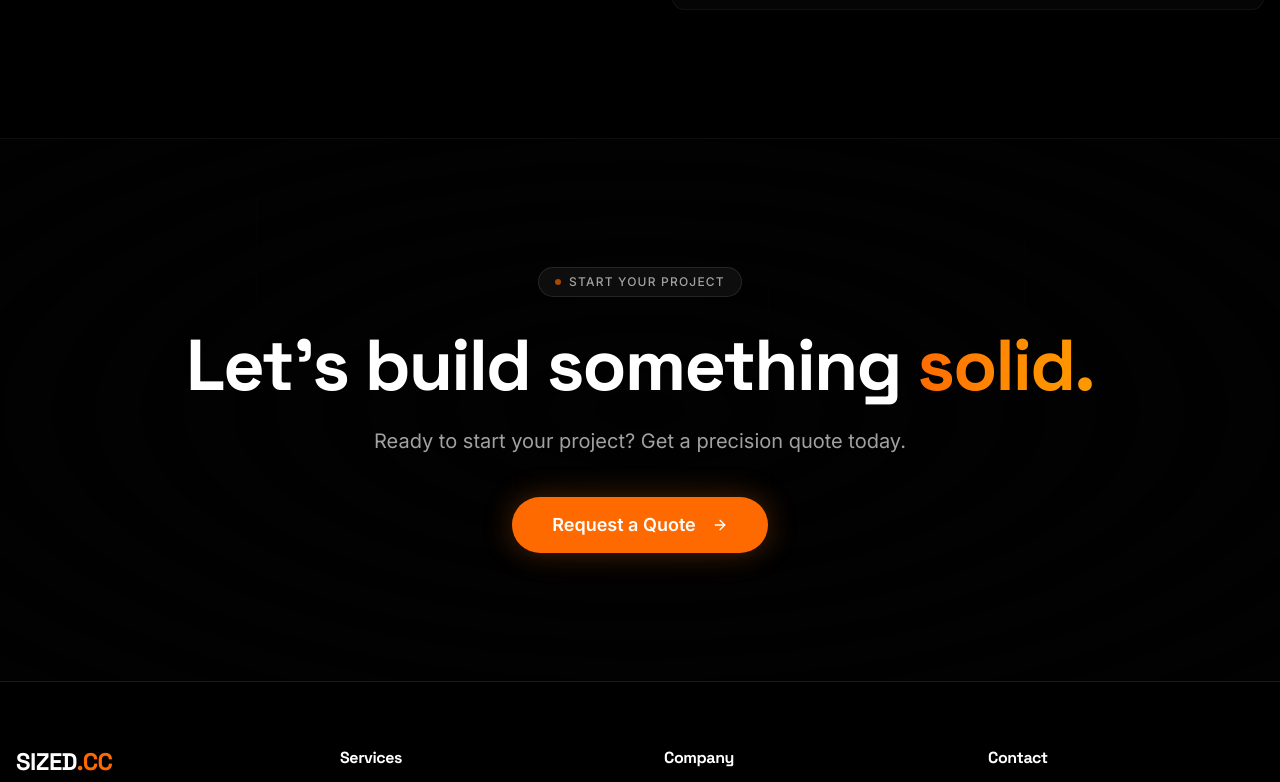
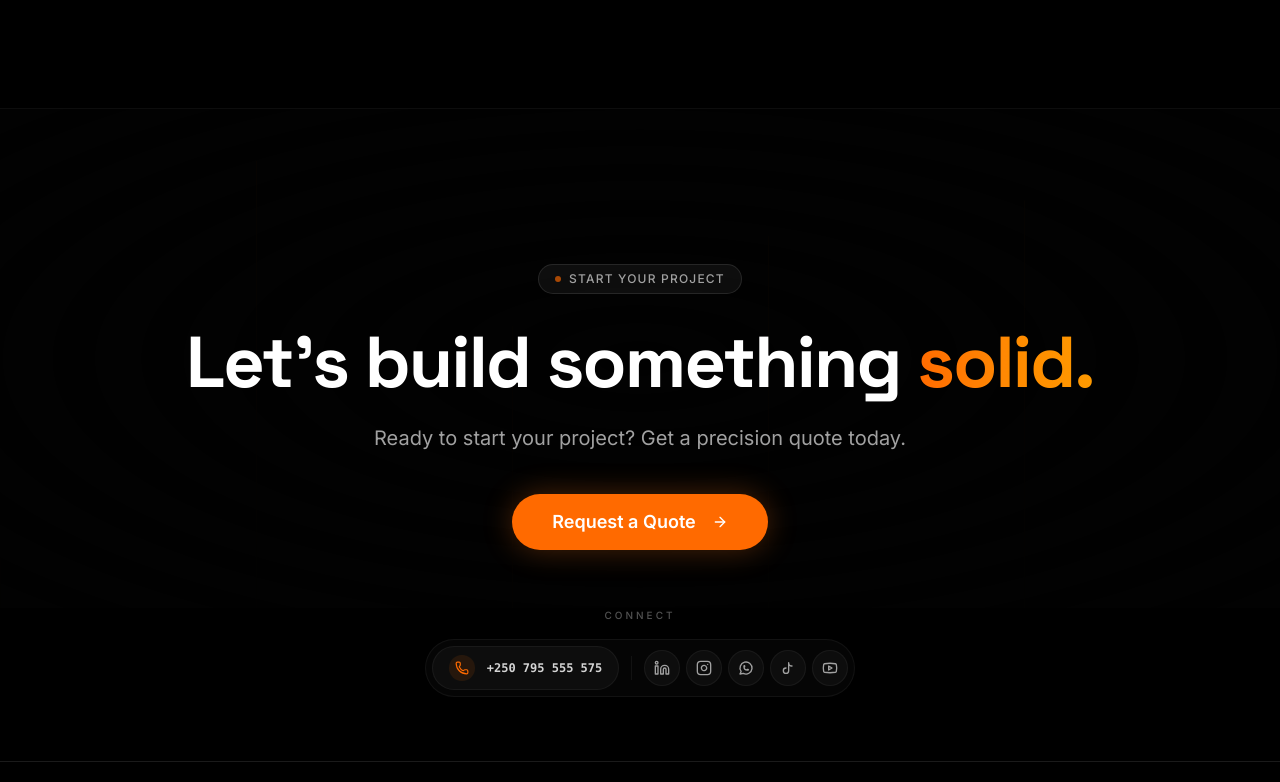
Before and after one commit to nsanzumuhire/Sized-CC, a Next.js app: page / in a window 1280 px wide. Shown: the part 5918-6700 px from the top of the page. Built offline with nearby package versions, Linux system fonts and the light colour scheme.

Commit message:
feat: added socials section

```diff
--- a/app/page.tsx
+++ b/app/page.tsx
@@ -83,6 +83,19 @@ const CTA = dynamic(
   }
 );
 
+const Socials = dynamic(
+  () => import("@/components/sections/socials").then((mod) => mod.Socials),
+  {
+    loading: () => (
+      <div className="py-20 bg-black animate-pulse">
+        <div className="container mx-auto px-4">
+          <div className="h-40 bg-white/5 rounded-xl" />
+        </div>
+      </div>
+    ),
+  }
+);
+
 export default function Home() {
   return (
     <div className="min-h-screen bg-background text-foreground selection:bg-primary selection:text-white overflow-x-hidden">
@@ -99,6 +112,7 @@ export default function Home() {
         <Features />
         <FAQ />
         <CTA />
+        <Socials />
       </main>
       <Footer />
     </div>
--- a/components/custom-icons.tsx
+++ b/components/custom-icons.tsx
@@ -20,3 +20,38 @@ export const HangingSign = (props: LucideProps) => (
         <rect x="8" y="10" width="12" height="8" rx="1" />
     </svg>
 );
+
+export const TikTok = (props: LucideProps) => (
+    <svg
+        xmlns="http://www.w3.org/2000/svg"
+        width="24"
+        height="24"
+        viewBox="0 0 24 24"
+        fill="none"
+        stroke="currentColor"
+        strokeWidth="2"
+        strokeLinecap="round"
+        strokeLinejoin="round"
+        {...props}
+    >
+        <path d="M9 12a4 4 0 1 0 4 4V4a5 5 0 0 0 5 5" />
+    </svg>
+);
+
+export const WhatsApp = (props: LucideProps) => (
+    <svg
+        xmlns="http://www.w3.org/2000/svg"
+        width="24"
+        height="24"
+        viewBox="0 0 24 24"
+        fill="none"
+        stroke="currentColor"
+        strokeWidth="2"
+        strokeLinecap="round"
+        strokeLinejoin="round"
+        {...props}
+    >
+        <path d="M3 21l1.65-3.8a9 9 0 1 1 3.4 2.9L3 21" />
+        <path d="M9 10a.5.5 0 0 0 1 0V9a.5.5 0 0 0-1 0v1a5 5 0 0 0 5 5h1a.5.5 0 0 0 0-1h-1a.5.5 0 0 0 0 1" />
+    </svg>
+);
--- a/components/sections/cta.tsx
+++ b/components/sections/cta.tsx
@@ -10,7 +10,7 @@ export function CTA() {
   const { openModal } = useQuoteModal();
 
   return (
-    <section className="py-32 relative overflow-hidden bg-black border-t border-white/5 flex items-center justify-center min-h-[500px]">
+    <section className="pt-32 pb-8 relative overflow-hidden bg-black border-t border-white/5 flex items-center justify-center min-h-[500px]">
       <BackgroundBeams className="opacity-20" />
 
       <div className="container relative z-10 mx-auto px-4 text-center">
--- a/components/sections/features.tsx
+++ b/components/sections/features.tsx
@@ -28,7 +28,7 @@ export function Features() {
               Why Choose <span className="text-primary">SIZED</span>?
             </h2>
             <p className="text-lg text-neutral-400 leading-relaxed mb-10">
-              We don&apos;t just cut metal; we engineer solutions with precision and durability that lasts.
+              We listen, design, fabricate, and deliver—without compromises.
             </p>
 
             <div className="space-y-4">
--- /dev/null
+++ b/components/sections/socials.tsx
@@ -0,0 +1,122 @@
+"use client";
+
+import { motion } from "framer-motion";
+import {
+    Linkedin,
+    Instagram,
+    Youtube,
+    Phone
+} from "lucide-react";
+import { TikTok, WhatsApp } from "@/components/custom-icons";
+import Link from "next/link";
+import { cn } from "@/lib/utils";
+
+const socialLinks = [
+    {
+        name: "LinkedIn",
+        icon: Linkedin,
+        href: "https://www.linkedin.com/in/sized-rw-3a75873a4?utm_source=share&utm_campaign=share_via&utm_content=profile&utm_medium=ios_app",
+        color: "group-hover:text-[#0077b5]",
+        border: "group-hover:border-[#0077b5]/30",
+        bg: "group-hover:bg-[#0077b5]/10"
+    },
+    {
+        name: "Instagram",
+        icon: Instagram,
+        href: "https://www.instagram.com/sizedrw?igsh=MXQ0YzVlbnVyYnVidg==",
+        color: "group-hover:text-[#E4405F]",
+        border: "group-hover:border-[#E4405F]/30",
+        bg: "group-hover:bg-[#E4405F]/10"
+    },
+    {
+        name: "WhatsApp",
+        icon: WhatsApp,
+        href: "https://wa.me/message/O4Z7KB6RKR2PF1",
+        color: "group-hover:text-[#25D366]",
+        border: "group-hover:border-[#25D366]/30",
+        bg: "group-hover:bg-[#25D366]/10"
+    },
+    {
+        name: "TikTok",
+        icon: TikTok,
+        href: "https://www.tiktok.com/@sizedrw?_r=1&_t=ZM-92vU89sLjmV",
+        color: "group-hover:text-white",
+        border: "group-hover:border-white/30",
+        bg: "group-hover:bg-white/10"
+    },
+    {
+        name: "YouTube",
+        icon: Youtube,
+        href: "https://youtube.com/@sizedrwanda?si=I1T5rL7V8yJ2OFBG",
+        color: "group-hover:text-[#FF0000]",
+        border: "group-hover:border-[#FF0000]/30",
+        bg: "group-hover:bg-[#FF0000]/10"
+    }
+];
+
+export function Socials() {
+    return (
+        <section className="pb-16 pt-0 bg-black relative z-20">
+            <div className="container mx-auto px-4">
+
+                <motion.div
+                    initial={{ opacity: 0, y: 10 }}
+                    whileInView={{ opacity: 1, y: 0 }}
+                    viewport={{ once: true }}
+                    className="flex flex-col items-center justify-center gap-4"
+                >
+                    {/* Ultra Minimal Label */}
+                    <span className="text-[10px] font-medium text-neutral-600 uppercase tracking-[0.3em]">
+                        Connect
+                    </span>
+
+                    {/* Centered Dock Container */}
+                    <div className="flex flex-col sm:flex-row items-center gap-2 p-1.5 rounded-2xl sm:rounded-full bg-white/[0.02] border border-white/5 backdrop-blur-sm">
+
+                        {/* Phone Action */}
+                        <a
+                            href="tel:+250795555575"
+                            className="group flex items-center gap-3 px-4 py-2 rounded-full bg-neutral-900/50 border border-white/5 hover:border-primary/50 hover:bg-neutral-900 transition-all duration-300 w-full sm:w-auto justify-center"
+                        >
+                            <div className="p-1.5 rounded-full bg-primary/10 text-primary group-hover:scale-110 transition-transform">
+                                <Phone className="w-3.5 h-3.5" />
+                            </div>
+                            <span className="text-xs font-mono font-bold text-neutral-300 group-hover:text-white transition-colors">
+                                +250 795 555 575
+                            </span>
+                        </a>
+
+                        {/* Divider */}
+                        <div className="w-full h-px sm:w-px sm:h-6 bg-white/5 mx-1" />
+
+                        {/* Social Icons Row */}
+                        <div className="flex items-center gap-1.5">
+                            {socialLinks.map((social, idx) => (
+                                <Link
+                                    key={idx}
+                                    href={social.href}
+                                    target="_blank"
+                                    rel="noopener noreferrer"
+                                >
+                                    <motion.div
+                                        whileHover={{ scale: 1.15 }}
+                                        whileTap={{ scale: 0.95 }}
+                                        className="group relative flex items-center justify-center w-9 h-9 rounded-full bg-neutral-900/50 border border-white/5 hover:border-transparent transition-all duration-300"
+                                    >
+                                        {/* Hover Background Glow */}
+                                        <div className={cn("absolute inset-0 rounded-full opacity-0 group-hover:opacity-100 transition-opacity duration-300 blur-sm", social.bg)} />
+                                        <div className={cn("absolute inset-0 rounded-full opacity-0 group-hover:opacity-100 transition-opacity duration-300", social.bg)} />
+                                        <div className={cn("absolute inset-0 border border-transparent rounded-full opacity-0 group-hover:opacity-100 transition-all duration-300", social.border)} />
+
+                                        {/* Icon */}
+                                        <social.icon className={cn("w-4 h-4 relative z-10 text-neutral-400 transition-colors duration-300", social.color)} />
+                                    </motion.div>
+                                </Link>
+                            ))}
+                        </div>
+                    </div>
+                </motion.div>
+            </div>
+        </section>
+    );
+}
```
Also changed, not shown: public/images/socials.jpeg (renamed from public/images/WhatsApp Image 2025-12-30 at 14.32.26.jpeg).
